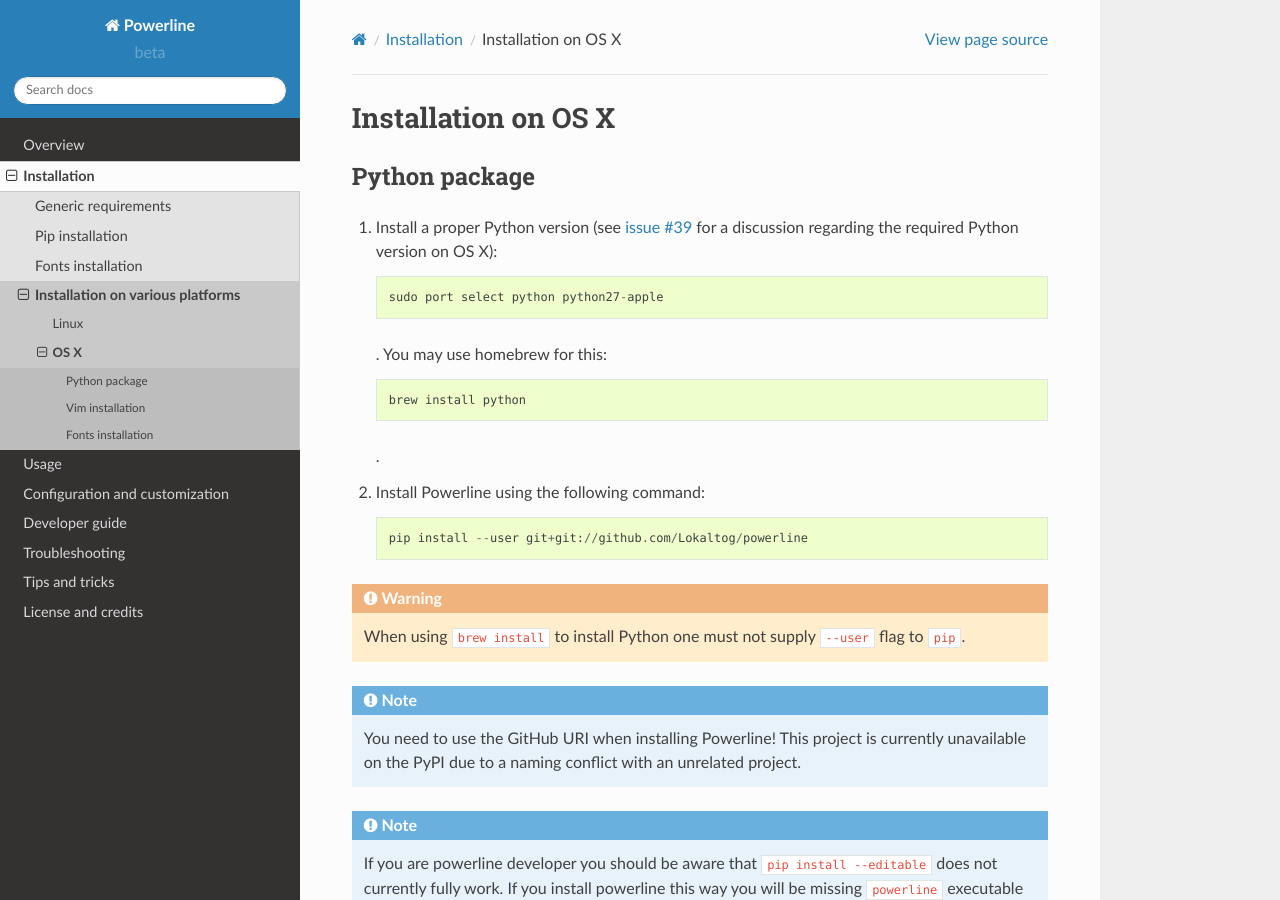
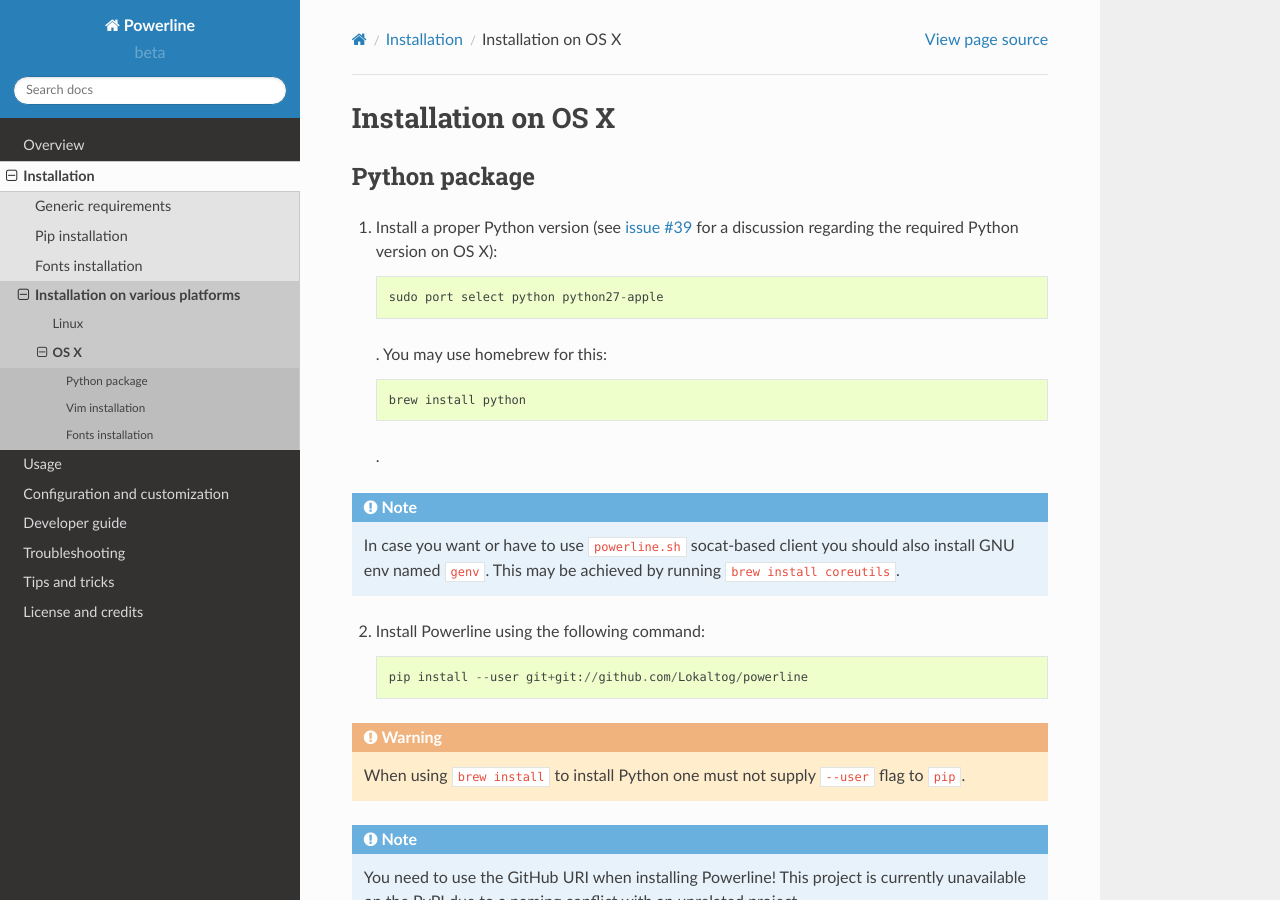
Before and after one commit to someyooyo/someyooyo, a Sphinx documentation site: the page built from docs/source/installation/osx.rst, in a window 1280 px wide and 900 px high. Built offline with Sphinx 7.4.7 and the Read the Docs theme 2.0.0, drawn with Linux system fonts in a browser that asks for light colours.

Commit message:
Update shell powerline client OSX requirements in documentation

```diff
--- a/docs/source/installation/osx.rst
+++ b/docs/source/installation/osx.rst
@@ -16,6 +16,11 @@ Python package
        brew install python
 
    .
+
+.. note::
+    In case you want or have to use ``powerline.sh`` socat-based client you
+    should also install GNU env named ``genv``. This may be achieved by running
+    ``brew install coreutils``.
 
 2. Install Powerline using the following command::
 
```
